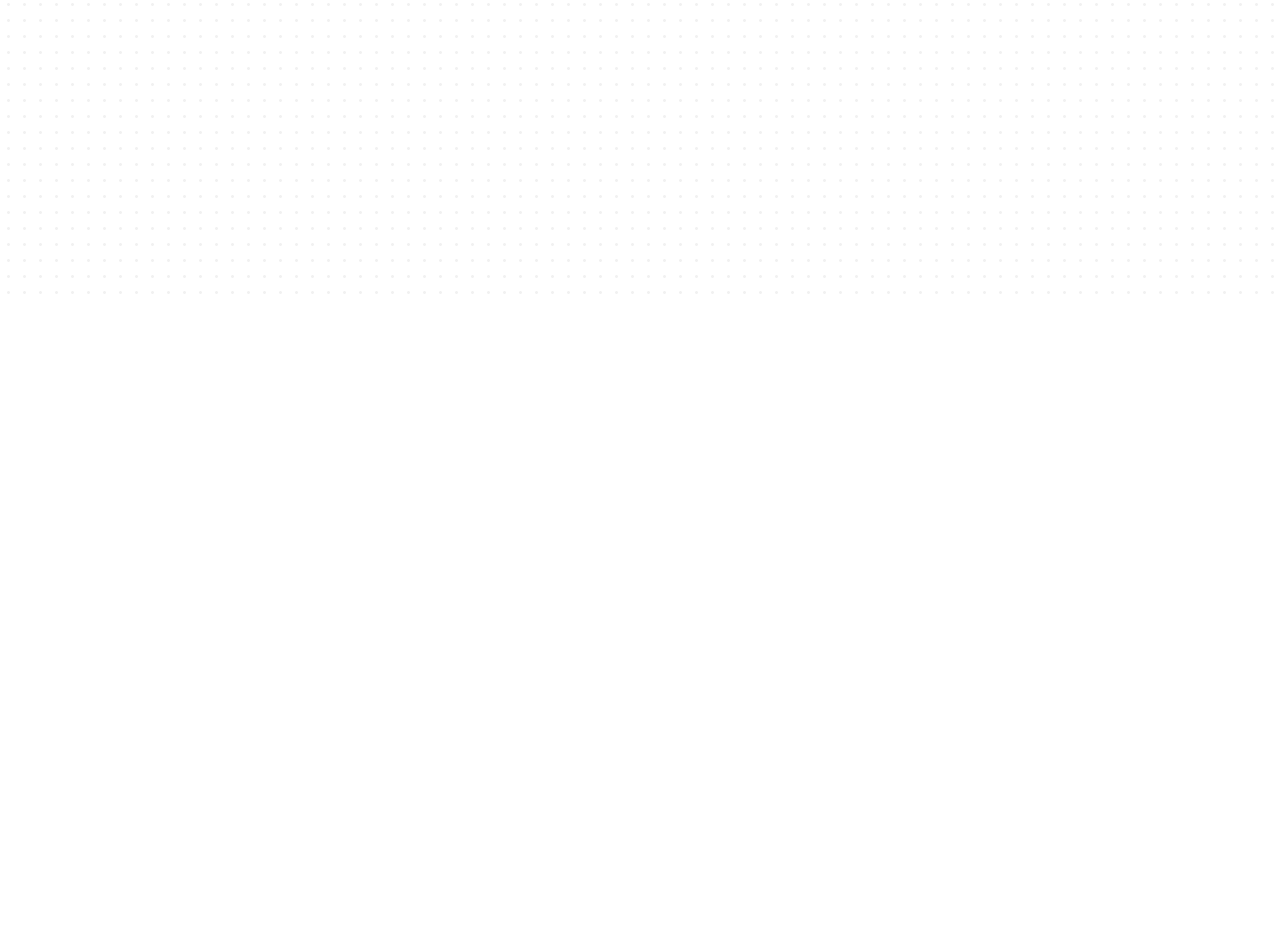
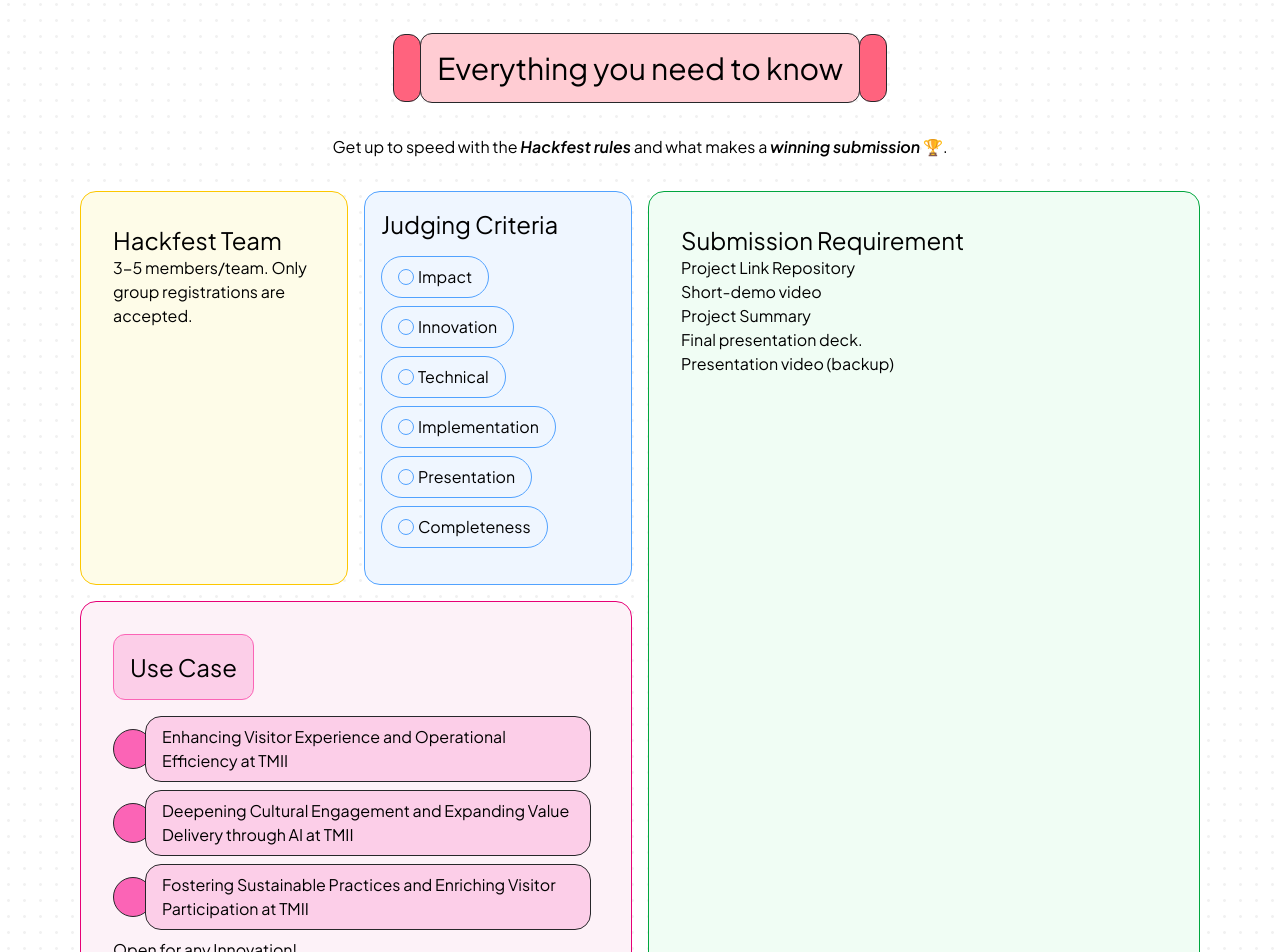
Before and after one commit to gdgjakarta/devfest, a Next.js app: page /hackfest in a window 1280 px wide. Shown: the part 500-1452 px from the top of the page. Before the commit the page ends 800 px from the top, so only its background shows below. Built offline with nearby package versions, Linux system fonts and the light colour scheme; a web font is replaced by a local one.

Commit message:
drafting hackfest page

```diff
--- a/app/hackfest/page.tsx
+++ b/app/hackfest/page.tsx
@@ -1,9 +1,123 @@
 import React from "react";
+import PrimaryButton from "../components/PrimaryButton";
 
 const Hackfest = () => {
   return (
     <main>
-      <section>Hackfest</section>
+      <section className="min-h-72 p-4">
+        <div className="flex flex-col items-center justify-center gap-4 py-8 bg-zinc-100 rounded-2xl">
+          <h2 className="text-center">Road to DevFest Jakarta 2025</h2>
+          <h1 className="text-center">HackFest</h1>
+          <PrimaryButton destination="">Register Now</PrimaryButton>
+        </div>
+      </section>
+      <section className="min-h-screen py-20">
+        <div className="flex flex-col items-center gap-8">
+          <h3 className="p-4 rounded-xl border border-zinc-800 bg-rose-200 relative before:absolute before:w-7 before:h-full before:border before:border-zinc-800 before:-left-7 before:top-0 before:rounded-xl before:bg-rose-400 hover:before:h-2/3 before:transition-all after:absolute after:w-7 after:h-full after:border after:border-zinc-800 after:-right-7 after:bottom-0 after:rounded-xl after:bg-rose-400 hover:after:h-2/3 after:transition-all hover:px-8 transition-all">
+            Everything you need to know
+          </h3>
+          <p>
+            Get up to speed with the{" "}
+            <span className="font-semibold italic">Hackfest rules</span> and
+            what makes a{" "}
+            <span className="font-semibold italic">winning submission </span>🏆.
+          </p>
+        </div>
+        <div className="flex flex-col md:grid gap-4 grid-cols-4 grid-rows-2 my-8">
+          <div className="p-4 md:p-8 border border-yellow-400 bg-yellow-50 rounded-2xl md:row-span-1 md:col-span-1">
+            <h4>Hackfest Team</h4>
+            <ol>
+              <li>3-5 members/team. Only group registrations are accepted.</li>
+            </ol>
+          </div>
+          <div className="p-4 md:p-8 border border-pink-600 bg-pink-50 rounded-2xl md:row-start-2 md:row-span-1 md:col-span-2">
+            <h4 className="p-4 rounded-xl border border-pink-400 w-fit mb-4 bg-pink-200">
+              Use Case
+            </h4>
+            <ol className="grid gap-2">
+              <li className="flex items-center">
+                <div
+                  className={String.raw`w-10 h-10 aspect-square block rounded-full border border-zinc-800 bg-pink-400`}
+                ></div>
+                <div
+                  className={String.raw`bg-pink-200 -translate-x-2 border border-zinc-800 w-full h-full rounded-2xl py-2 px-4`}
+                >
+                  <p>
+                    Enhancing Visitor Experience and Operational Efficiency at
+                    TMII
+                  </p>
+                </div>
+              </li>
+              <li className="flex items-center">
+                <div
+                  className={String.raw`w-10 h-10 aspect-square block rounded-full border border-zinc-800 bg-pink-400`}
+                ></div>
+                <div
+                  className={String.raw`bg-pink-200 -translate-x-2 border border-zinc-800 w-full h-full rounded-2xl py-2 px-4`}
+                >
+                  <p>
+                    Deepening Cultural Engagement and Expanding Value Delivery
+                    through AI at TMII
+                  </p>
+                </div>
+              </li>
+              <li className="flex items-center">
+                <div
+                  className={String.raw`w-10 h-10 aspect-square block rounded-full border border-zinc-800 bg-pink-400`}
+                ></div>
+                <div
+                  className={String.raw`bg-pink-200 -translate-x-2 border border-zinc-800 w-full h-full rounded-2xl py-2 px-4`}
+                >
+                  <p>
+                    Fostering Sustainable Practices and Enriching Visitor
+                    Participation at TMII
+                  </p>
+                </div>
+              </li>
+              <li>Open for any Innovation!</li>
+            </ol>
+          </div>
+          <div className="p-4 border border-blue-400 bg-blue-50 rounded-2xl md:row-span-1 md:col-span-1">
+            <h4>Judging Criteria</h4>
+            <ol className="flex flex-wrap gap-2 py-4">
+              <li className="py-2 px-4 rounded-full border border-blue-400 flex items-center w-fit gap-1">
+                <div className="w-4 h-4 aspect-square rounded-full border border-blue-400"></div>
+                <p>Impact</p>
+              </li>
+              <li className="py-2 px-4 rounded-full border border-blue-400 flex items-center w-fit gap-1">
+                <div className="w-4 h-4 aspect-square rounded-full border border-blue-400"></div>
+                <p>Innovation</p>
+              </li>
+              <li className="py-2 px-4 rounded-full border border-blue-400 flex items-center w-fit gap-1">
+                <div className="w-4 h-4 aspect-square rounded-full border border-blue-400"></div>
+                <p>Technical</p>
+              </li>
+              <li className="py-2 px-4 rounded-full border border-blue-400 flex items-center w-fit gap-1">
+                <div className="w-4 h-4 aspect-square rounded-full border border-blue-400"></div>
+                <p>Implementation</p>
+              </li>
+              <li className="py-2 px-4 rounded-full border border-blue-400 flex items-center w-fit gap-1">
+                <div className="w-4 h-4 aspect-square rounded-full border border-blue-400"></div>
+                <p>Presentation</p>
+              </li>
+              <li className="py-2 px-4 rounded-full border border-blue-400 flex items-center w-fit gap-1">
+                <div className="w-4 h-4 aspect-square rounded-full border border-blue-400"></div>
+                <p>Completeness</p>
+              </li>
+            </ol>
+          </div>
+          <div className="p-4 md:p-8 border border-green-600 bg-green-50 rounded-2xl md:row-start-1 md:row-span-2 md:col-span-2">
+            <h4>Submission Requirement</h4>
+            <ol>
+              <li>Project Link Repository</li>
+              <li>Short-demo video</li>
+              <li>Project Summary</li>
+              <li>Final presentation deck.</li>
+              <li>Presentation video (backup)</li>
+            </ol>
+          </div>
+        </div>
+      </section>
     </main>
   );
 };
--- a/app/page.tsx
+++ b/app/page.tsx
@@ -344,7 +344,7 @@ export default function Home() {
       </div>
       <section
         id="topics"
-        className="relative w-full min-h-screen flex flex-col justify-center gap-28  py-20 md:py-40 "
+        className="relative w-full min-h-screen flex flex-col justify-center gap-28 py-20 md:py-40 "
       >
         <div className="grid gap-6">
           <h1 className="text-2xl md:text-6xl xl:text-8xl font-light">
```
